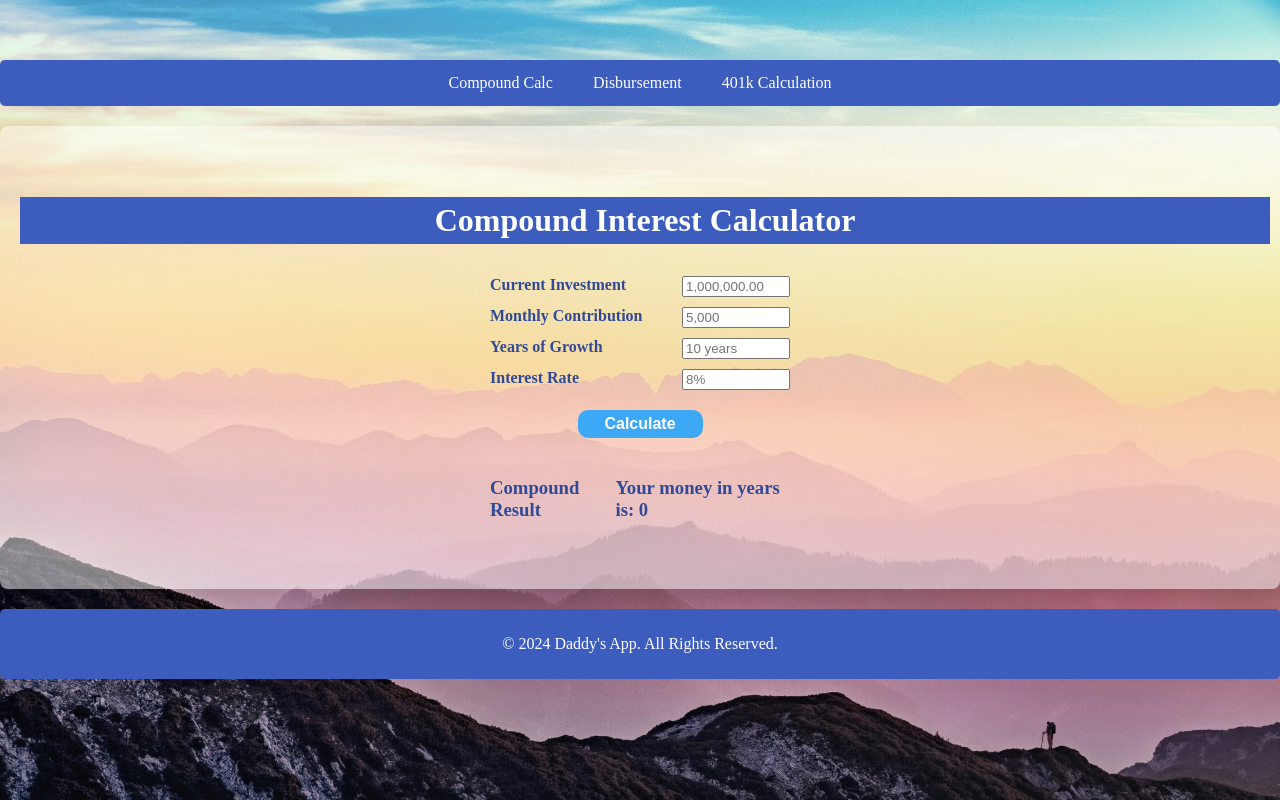
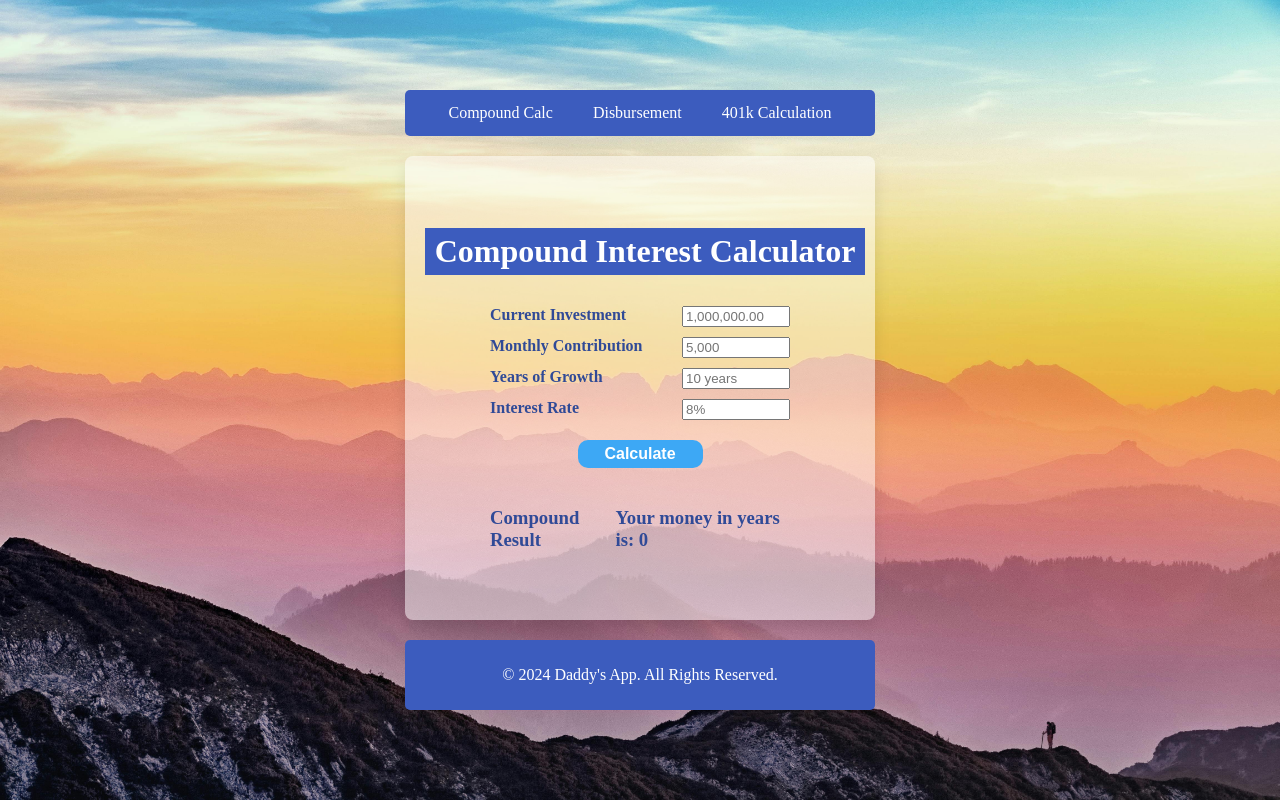
Before and after one commit to sciones/ReactApp, a React (Vite) app: page / in a window 1280 px wide. Built offline with nearby package versions, Linux system fonts and the light colour scheme.

Commit message:
Center the website

```diff
--- a/src/index.css
+++ b/src/index.css
@@ -16,9 +16,9 @@ body {
   padding-top: 60px;
   padding-bottom: 60px;
   box-sizing: border-box;
-  /*display: flex;
+  display: flex;
   justify-content: center;
-  align-items: center;*/
+  align-items: center;
 }
 
 .container {
```
